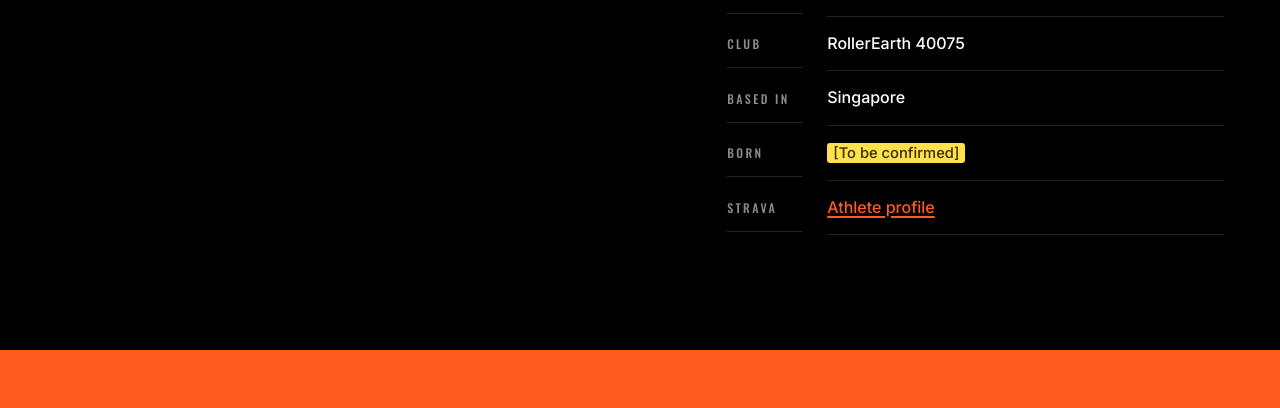
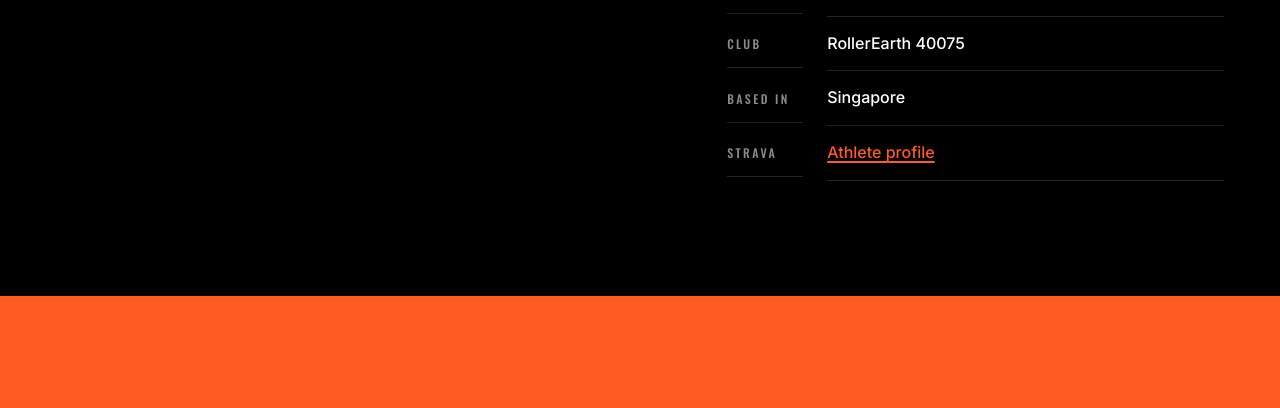
Before and after one commit to WCH2026/RollerEarth40075, a plain HTML site: page index.html in a window 1280 px wide. Shown: the part 7106-7514 px from the top of the page. Drawn offline with nearby package versions, Linux system fonts and the light colour scheme.

Commit message:
Remove Born row from athlete facts
Co-Authored-By: Claude Opus 5.5 <noreply@anthropic.com>

```diff
--- a/index.html
+++ b/index.html
@@ -498,7 +498,6 @@ a.sp:hover { border-color: var(--orange); background: var(--surface-2); }
             <dt>Record</dt><dd class="num">203.79 km in 24 h · Singapore, 2026</dd>
             <dt>Club</dt><dd>RollerEarth 40075</dd>
             <dt>Based in</dt><dd>Singapore</dd>
-            <dt>Born</dt><dd><span class="todo">[To be confirmed]</span></dd>
             <dt>Strava</dt><dd><a id="link-athlete-2" href="https://www.strava.com/clubs/rollerearth40075" target="_blank" rel="noopener">Athlete profile</a></dd>
           </dl>
         </div>
```
Also changed, not shown: src/page.html (+0 -1 lines).
